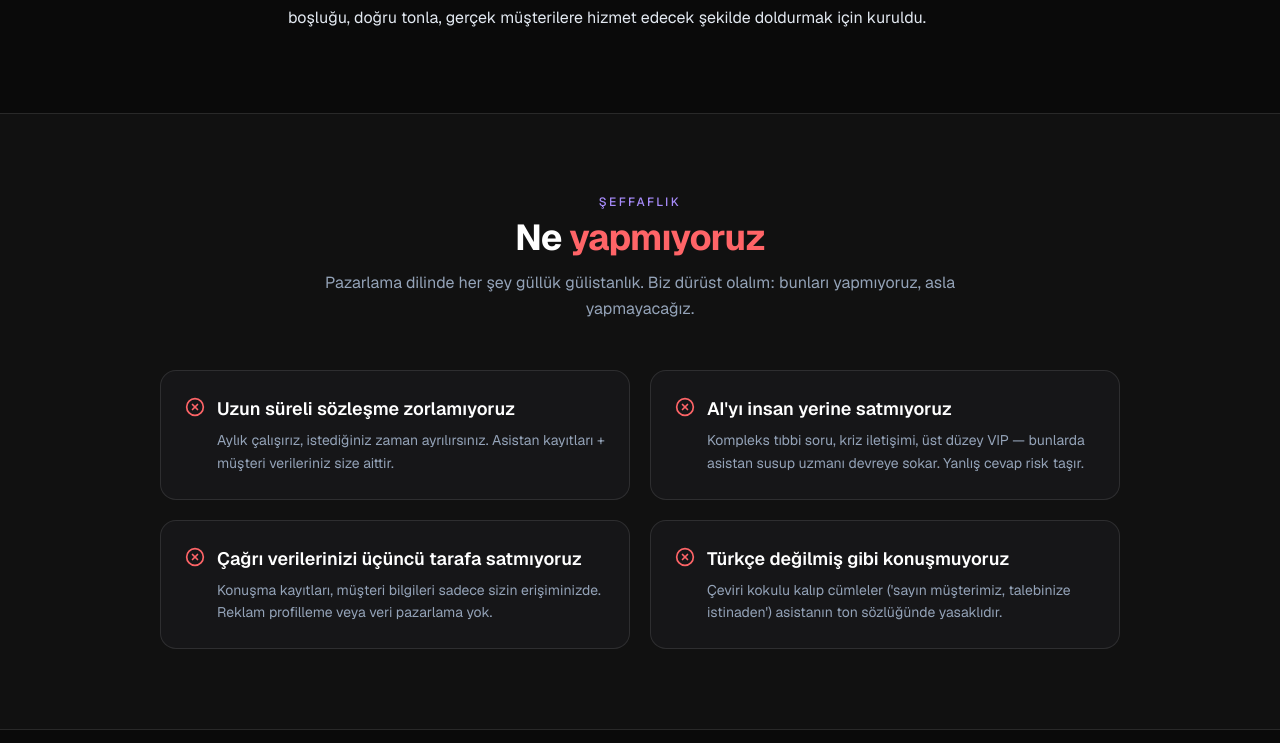
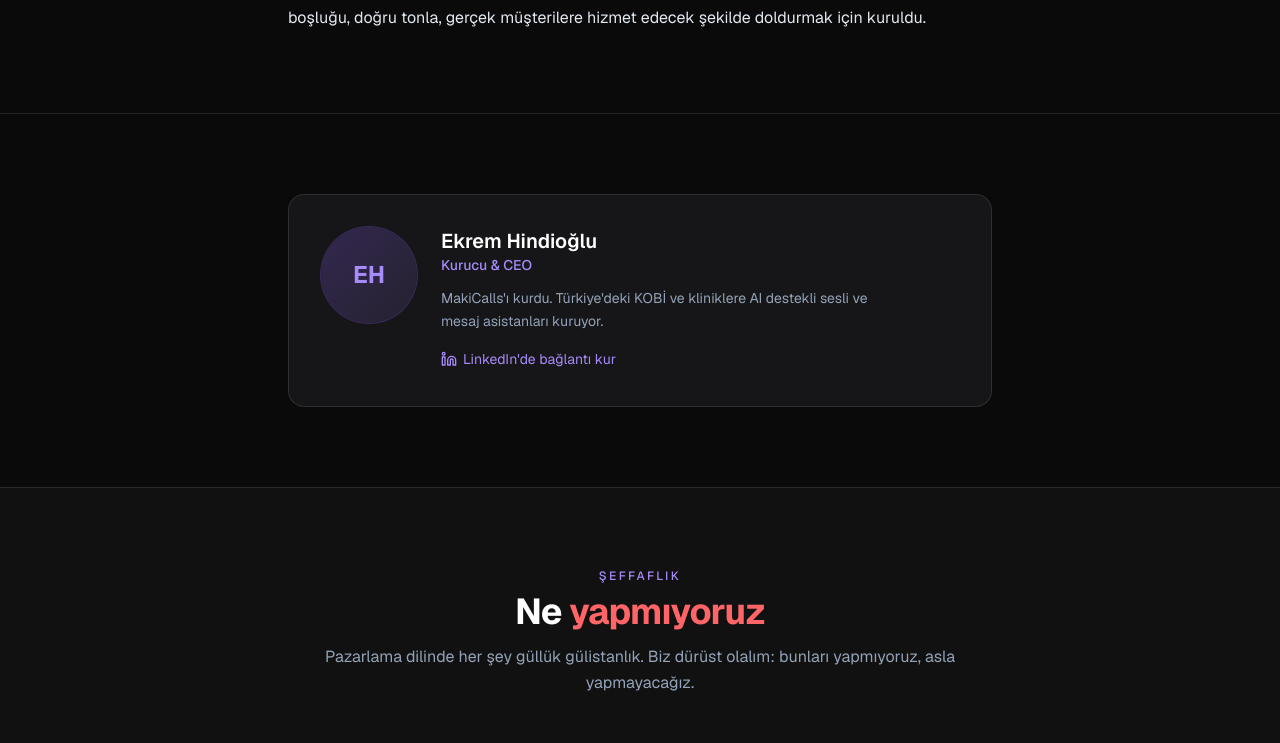
Before and after one commit to automind00/Makicalls-website, a Next.js app: page /hakkimizda in a window 1280 px wide. Shown: the part 1009-1752 px from the top of the page. Built offline with nearby package versions, Linux system fonts and the light colour scheme; no server answers.

Commit message:
feat: Hakkimizda sayfasina kurucu karti + LinkedIn baglantilari
Anonim kurumsal Hakkimizda sayfasina isimli kurucu karti eklendi
(Ekrem Hindioglu, kisisel LinkedIn linki). Footer sosyal ikonlarina
ve Organization JSON-LD sameAs alanina sirket LinkedIn sayfasi eklendi.

```diff
--- a/app/hakkimizda/page.tsx
+++ b/app/hakkimizda/page.tsx
@@ -12,6 +12,26 @@ import {
 } from "lucide-react";
 import Navbar from "@/components/sections/navbar";
 import Footer from "@/components/sections/footer";
+import { Avatar, AvatarFallback } from "@/components/ui/avatar";
+
+const LinkedinIcon = ({ className }: { className?: string }) => (
+  <svg
+    className={className}
+    width="16"
+    height="16"
+    viewBox="0 0 24 24"
+    fill="none"
+    stroke="currentColor"
+    strokeWidth="2"
+    strokeLinecap="round"
+    strokeLinejoin="round"
+    aria-hidden="true"
+  >
+    <path d="M16 8a6 6 0 0 1 6 6v7h-4v-7a2 2 0 0 0-2-2 2 2 0 0 0-2 2v7h-4v-7a6 6 0 0 1 6-6z" />
+    <rect x="2" y="9" width="4" height="12" />
+    <circle cx="4" cy="4" r="2" />
+  </svg>
+);
 
 const SITE_URL = "https://makicalls.com";
 const PAGE_URL = `${SITE_URL}/hakkimizda`;
@@ -127,6 +147,41 @@ export default function HakkimizdaPage() {
                 tonla, gerçek müşterilere hizmet edecek şekilde doldurmak için
                 kuruldu.
               </p>
+            </div>
+          </div>
+        </section>
+
+        {/* Kurucu */}
+        <section className="relative py-16 sm:py-20 border-t border-[color:var(--color-border)]">
+          <div className="max-w-3xl mx-auto px-5 sm:px-6 lg:px-8">
+            <div className="flex flex-col sm:flex-row items-center sm:items-start gap-6 p-6 sm:p-8 rounded-2xl bg-[color:var(--color-elevated)] border border-[color:var(--color-border)]">
+              <Avatar className="h-20 w-20 sm:h-24 sm:w-24 flex-shrink-0 ring-1 ring-brand/30">
+                <AvatarFallback className="bg-gradient-to-br from-brand/25 to-brand-soft/10 text-brand-soft text-2xl font-bold">
+                  EH
+                </AvatarFallback>
+              </Avatar>
+              <div className="text-center sm:text-left">
+                <h3 className="text-lg sm:text-xl font-semibold text-[color:var(--color-fg)]">
+                  Ekrem Hindioğlu
+                </h3>
+                <p className="text-sm text-brand-soft font-medium mb-3">
+                  Kurucu &amp; CEO
+                </p>
+                <p className="text-sm text-[color:var(--color-fg-muted)] leading-relaxed mb-4 max-w-md">
+                  MakiCalls&apos;ı kurdu. Türkiye&apos;deki KOBİ ve
+                  kliniklere AI destekli sesli ve mesaj asistanları
+                  kuruyor.
+                </p>
+                <a
+                  href="https://www.linkedin.com/in/ekrem-hindioglu-495bb726a/"
+                  target="_blank"
+                  rel="noopener noreferrer"
+                  className="inline-flex items-center gap-1.5 text-sm text-brand-soft hover:text-white underline-offset-4 hover:underline transition-colors"
+                >
+                  <LinkedinIcon className="w-4 h-4" />
+                  LinkedIn&apos;de bağlantı kur
+                </a>
+              </div>
             </div>
           </div>
         </section>
--- a/components/sections/footer.tsx
+++ b/components/sections/footer.tsx
@@ -20,6 +20,25 @@ const InstagramIcon = ({ className }: { className?: string }) => (
     <rect x="2" y="2" width="20" height="20" rx="5" ry="5" />
     <path d="M16 11.37A4 4 0 1 1 12.63 8 4 4 0 0 1 16 11.37z" />
     <line x1="17.5" y1="6.5" x2="17.51" y2="6.5" />
+  </svg>
+);
+
+const LinkedinIcon = ({ className }: { className?: string }) => (
+  <svg
+    className={className}
+    width="16"
+    height="16"
+    viewBox="0 0 24 24"
+    fill="none"
+    stroke="currentColor"
+    strokeWidth="2"
+    strokeLinecap="round"
+    strokeLinejoin="round"
+    aria-hidden="true"
+  >
+    <path d="M16 8a6 6 0 0 1 6 6v7h-4v-7a2 2 0 0 0-2-2 2 2 0 0 0-2 2v7h-4v-7a6 6 0 0 1 6-6z" />
+    <rect x="2" y="9" width="4" height="12" />
+    <circle cx="4" cy="4" r="2" />
   </svg>
 );
 
@@ -75,6 +94,11 @@ function buildSocials(): { icon: React.ReactNode; label: string; href: string }[
       icon: <InstagramIcon className="w-4 h-4" />,
       label: "Instagram",
       href: "https://www.instagram.com/makicalls/",
+    },
+    {
+      icon: <LinkedinIcon className="w-4 h-4" />,
+      label: "LinkedIn",
+      href: "https://www.linkedin.com/company/makicalls/",
     },
     {
       icon: <Mail className="w-4 h-4" />,
--- a/components/seo/json-ld.tsx
+++ b/components/seo/json-ld.tsx
@@ -50,7 +50,7 @@ const organization = {
   // Kullanıcı yeni hesap açtıkça buraya eklenmeli.
   sameAs: [
     "https://www.instagram.com/makicalls/",
-    // "https://www.linkedin.com/company/makicalls",
+    "https://www.linkedin.com/company/makicalls",
     // "https://twitter.com/makicalls",
     // "https://www.youtube.com/@makicalls",
     // "https://www.facebook.com/makicalls",
```
